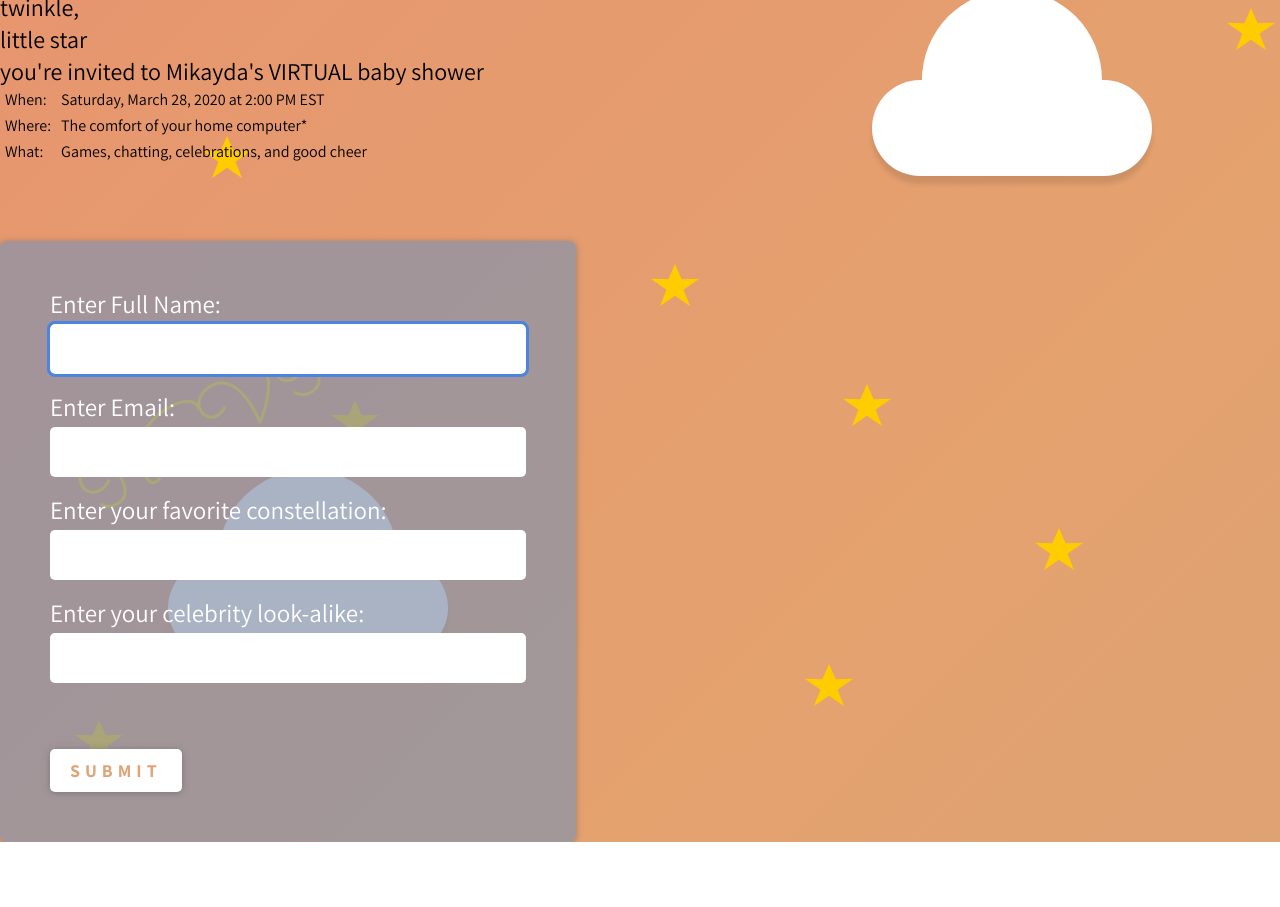
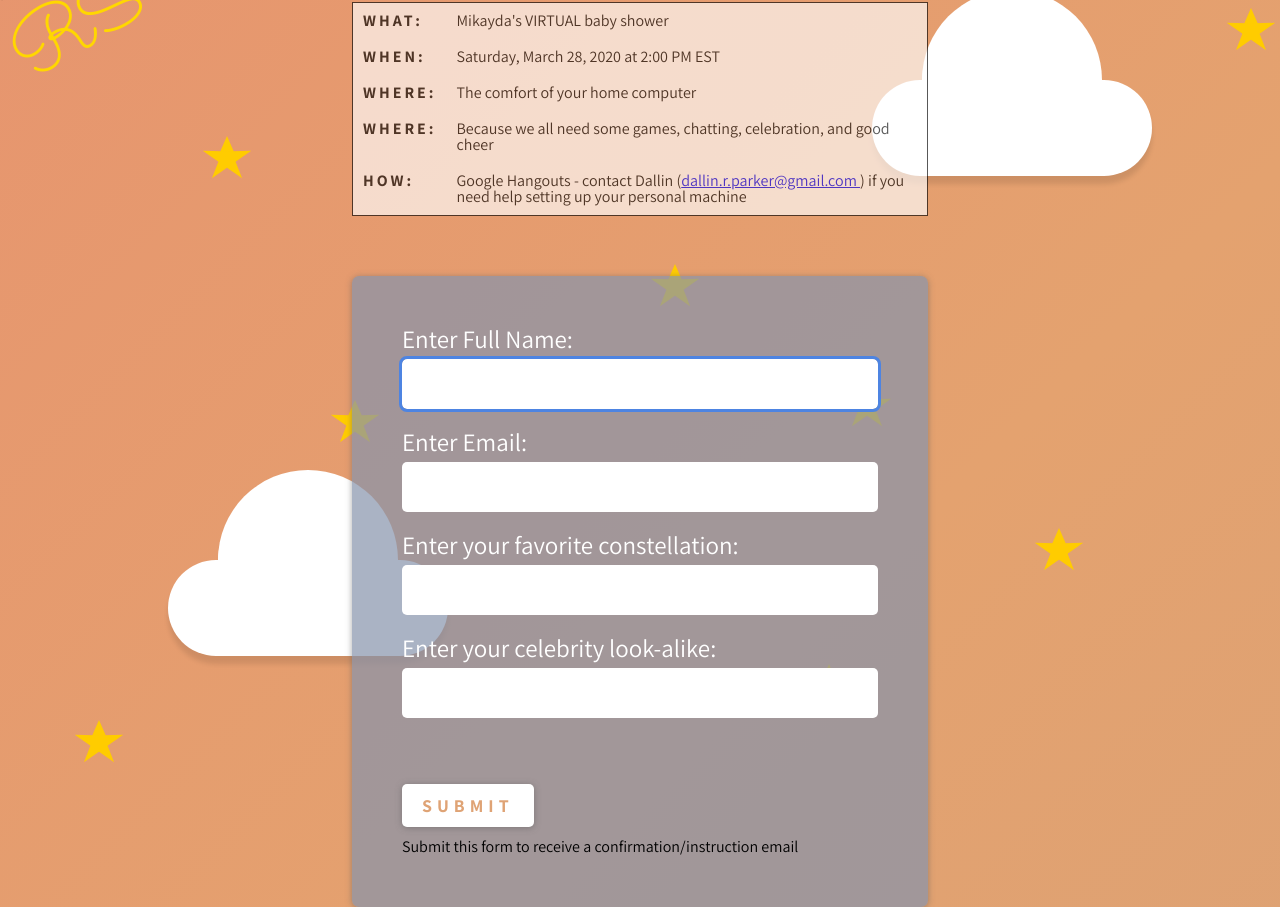
Before and after one commit to dallin-r-parker/babyshower-fe, a React (Create React App) app: page / in a window 1280 px wide. Before the commit the page ends 842 px from the top, so only its background shows below. Built offline with nearby package versions, Linux system fonts and the light colour scheme; no server answers.

Commit message:
add table styles

```diff
--- a/src/App.tsx
+++ b/src/App.tsx
@@ -9,7 +9,7 @@ const App: React.FC = (): JSX.Element => (
   <Container flex h="100vh" w="100vw" jc="center" fd="column">
     <Decorations />
     <Heading />
-    <Container jc="center" h="auto" w="auto" flex fd="column" z="2">
+    <Container m="20px auto" h="auto" w="auto" flex fd="column" z="2">
       <Box h="fit-content" w="45vw" bgc="steelBlue" opacity={0.7} mt={5} p={50} bp="tablet">
         <Form />
       </Box>
--- a/src/components/Button/index.tsx
+++ b/src/components/Button/index.tsx
@@ -12,13 +12,14 @@ interface Props {
 export const Button = styled.input<Props>`
   /* width: ${({ w }) => w};
   height: ${({ h }) => h}; */
-  font-family: 'Assistant', sans-serif;
+
   background: ${({ theme, bgc }) => theme.colors[bgc].hex};
   color: ${({ theme, color }) => theme.colors[color].hex || `white`};
   text-transform: uppercase;
   border: none;
   margin-top: 10px;
   padding: 10px 20px;
+  font-family: 'Assistant', sans-serif;
   font-size: 18px;
   font-weight: 700;
   border-radius: 5px;
--- a/src/components/Container/index.tsx
+++ b/src/components/Container/index.tsx
@@ -16,6 +16,7 @@ interface Props {
   z?: string;
   oy?: string;
   ox?: string;
+  m?: string;
 }
 
 export const Container = styled.section<Props>`
@@ -24,6 +25,7 @@ export const Container = styled.section<Props>`
   height: ${({ h }) => h};
   justify-content: ${({ jc }) => jc && 'center'};
   padding: ${({ p }) => p && `${p}px`};
+  margin: ${({ m }) => m};
   border-radius: ${({ br }) => br && `${br}px`};
   background-color: ${({ theme, bgc }) => bgc && theme.colors[bgc].hex};
   position: ${({ pos }) => pos};
--- a/src/components/Form/index.tsx
+++ b/src/components/Form/index.tsx
@@ -13,7 +13,6 @@ export const Form: React.FC = (): JSX.Element => {
 
   return (
     <>
-      {/* <h2>RSVP</h2> */}
       <form onSubmit={handleSubmit(onSubmit)}>
         <Input name="fullname" label="Full Name" register={register} errors={errors} autofocus />
         <Input
@@ -28,6 +27,7 @@ export const Form: React.FC = (): JSX.Element => {
         <ErrorMessage error={errors} />
         <Button type="submit" h="15px" w="100px" bgc="white" color="roseGold" />
       </form>
+      <h4 style={{ paddingTop: `10px` }}>Submit this form to receive a confirmation/instruction email </h4>
     </>
   );
 };
--- a/src/components/Heading/index.tsx
+++ b/src/components/Heading/index.tsx
@@ -2,59 +2,76 @@ import React from 'react';
 import styled from 'styled-components';
 import { Container } from '../Container';
 
-const cursiveStyle = {
-  fontFamily: 'Sacramento',
-  fontSize: `80px`,
-  color: `gold`,
-  transform: `rotate(330deg)`
-};
+export const CursiveStyle = styled.h1`
+  position: absolute;
+  font-family: Sacramento;
+  font-size: 80px;
+  color: gold;
+  transform: rotate(330deg);
+  top: 100px;
+`;
 
 export const CustomTable = styled.table`
+  width: 45vw;
+  border: 1px solid black;
+  margin: 0 auto;
+  background-color: white;
+  opacity: 0.65;
+  ${({ theme }) => `@media (max-width: ${theme.breakpoints['tablet']}){width: 90vw}`};
   &&& {
     table,
     th,
     td {
+      font-family: 'Assistant', sans-serif;
+      border-radius: 5px;
       border-collapse: collapse;
     }
     th,
     td,
     tr {
-      padding: 5px;
+      padding: 10px;
     }
     th {
       text-align: left;
-    }
-    table {
-      width: 100%;
-      border: 1px solid black;
+      letter-spacing: 3px;
+      font-weight: 700;
     }
   }
 `;
 
 export const Heading: React.FC = (): JSX.Element => (
-  <Container h="100vh" w="100vw" pos="relative" z="1">
+  <Container h="100vh" w="100vw" jc="center" pos="relative" z="1">
     <h2>
       twinkle, <br /> twinkle, <br />
       little star
     </h2>
-    <h2>you're invited to Mikayda's VIRTUAL baby shower</h2>
+    <h2>you're invited </h2>
     <CustomTable>
       <tr>
-        <th>When:</th>
-        <th>Saturday, March 28, 2020 at 2:00 PM EST</th>
+        <th>WHAT:</th>
+        <td>Mikayda's VIRTUAL baby shower</td>
       </tr>
       <tr>
-        <td>Where:</td>
+        <th>WHEN:</th>
+        <td>Saturday, March 28, 2020 at 2:00 PM EST</td>
+      </tr>
+      <tr>
+        <th>WHERE:</th>
+        <td>The comfort of your home computer</td>
+      </tr>
+      <tr>
+        <th>WHERE:</th>
+        <td>Because we all need some games, chatting, celebration, and good cheer</td>
+      </tr>
+      <tr>
+        <th>HOW:</th>
         <td>
-          The comfort of your home computer
-          <span>&#42;</span>
+          Google Hangouts - contact Dallin (
+          <a href="mailto: dallin.r.parker@gmail.com">dallin.r.parker@gmail.com </a>) if you need help setting
+          up your personal machine
         </td>
       </tr>
-      <tr>
-        <td>What:</td>
-        <td>Games, chatting, celebrations, and good cheer</td>
-      </tr>
     </CustomTable>
-    <h1 style={cursiveStyle}>RSVP</h1>
+    <CursiveStyle>RSVP</CursiveStyle>
   </Container>
 );
```
